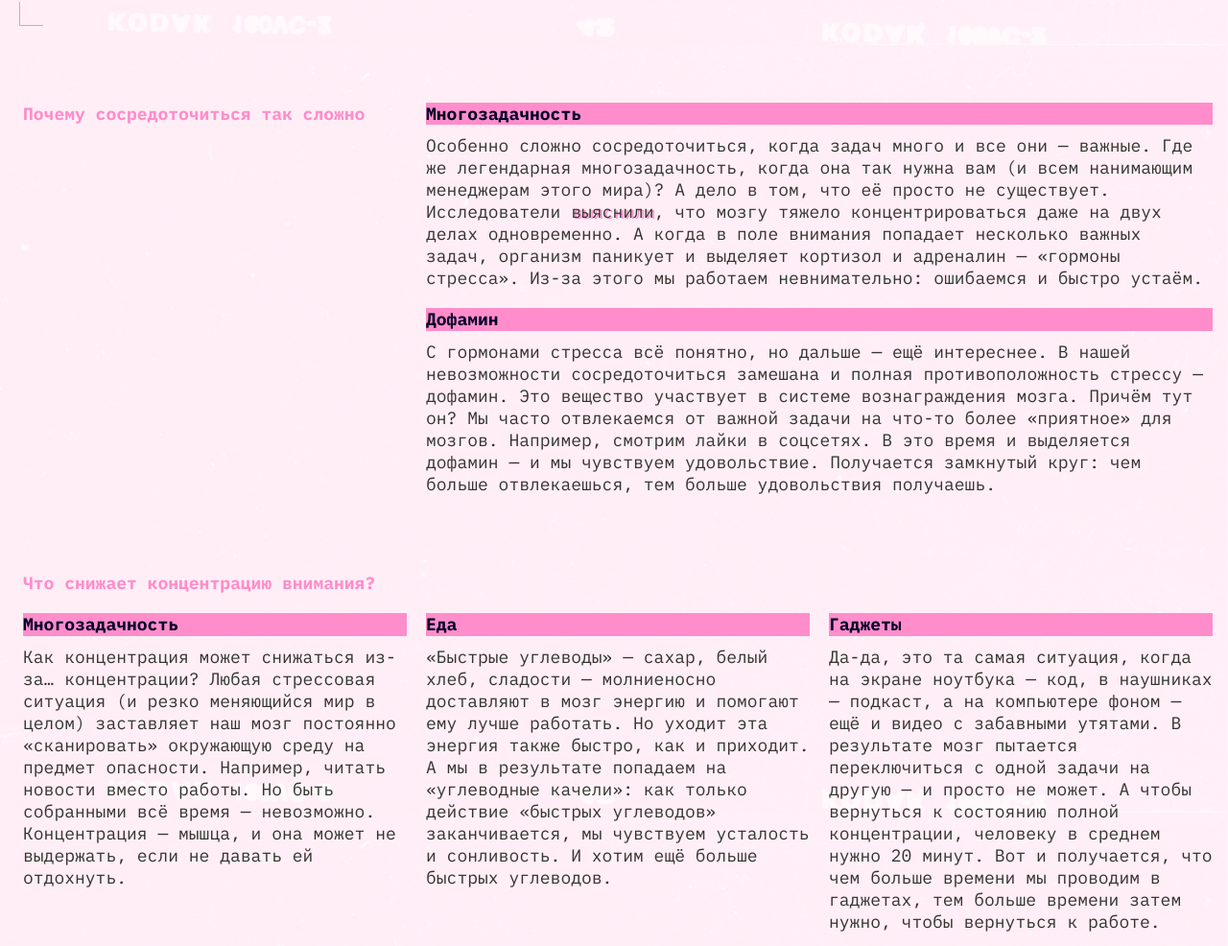
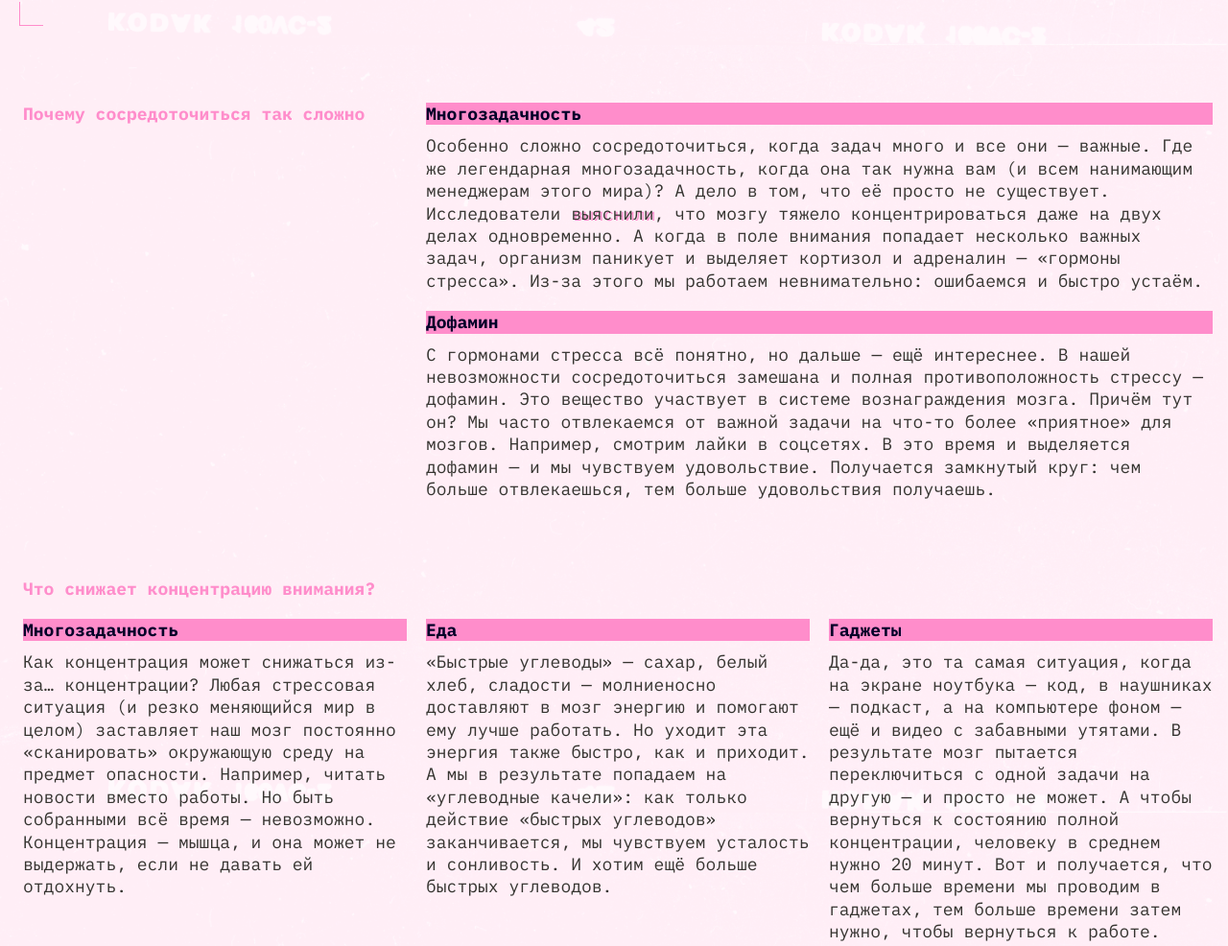
Before and after one commit to egenok94/slozhno-sosredotochitsya-fd, a website: page index.html in a window 1280 px wide. Shown: the part 753-1739 px from the top of the page at 96% size. Drawn offline with Linux system fonts and the light colour scheme.

Commit message:
fix-font-size

```diff
--- a/styles/style.css
+++ b/styles/style.css
@@ -200,7 +200,7 @@
 
 .item__description {
   color: var(--text-color);
-  line-height: var(--font-size-p);
+  line-height: var(--line-height-p);
 }
 
 .section__gallery {
```
